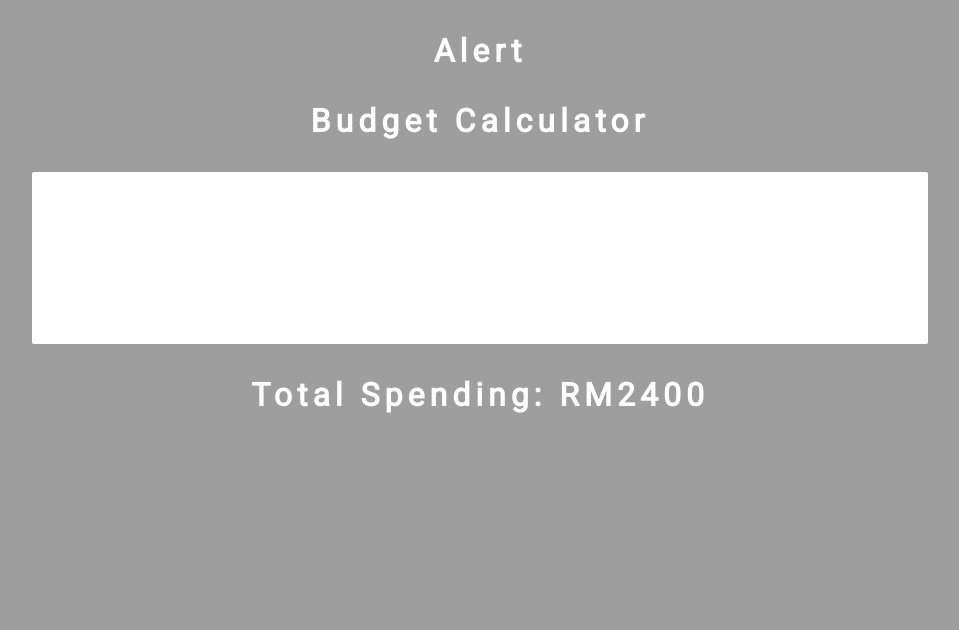
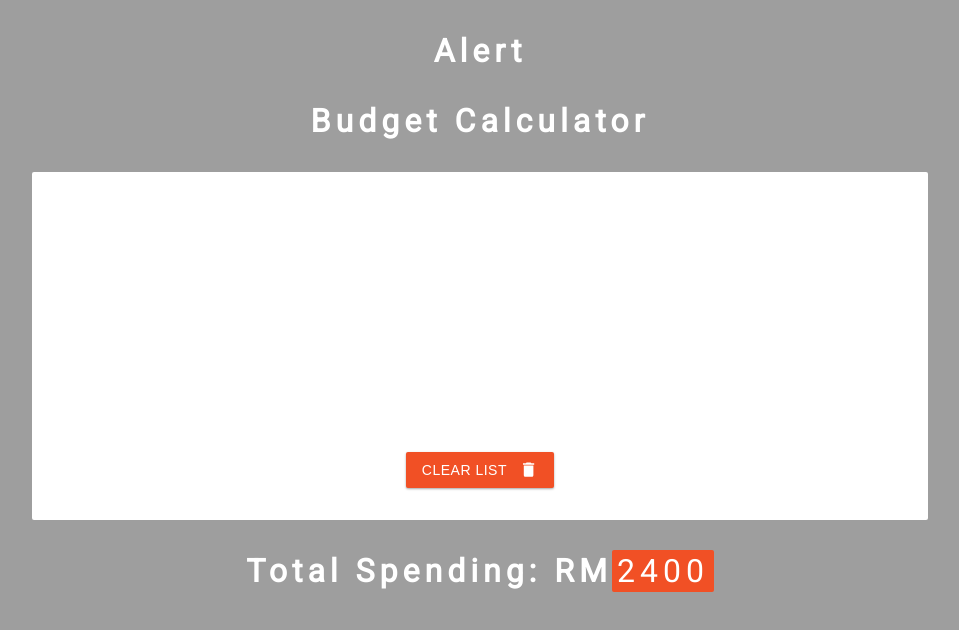
Before and after one commit to jojowabbit/react-budget-calculator-app, a React (Create React App) app: page / in a window 1280 px wide. Shown: the top 630 px of the page, without its empty margins (160-1119 px from the left). Built offline with nearby package versions, Linux system fonts and the light colour scheme.

Commit message:
ExpenseList setup

```diff
--- a/src/App.js
+++ b/src/App.js
@@ -37,9 +37,11 @@
       </main>
       <h1>
         total spending: RM
-        {expenses.reduce((acc, cur) => {
-          return (acc += cur.amount);
-        }, 0)}
+        <span className="total">
+          {expenses.reduce((acc, cur) => {
+            return (acc += cur.amount);
+          }, 0)}
+        </span>
       </h1>
     </>
   );
--- a/src/components/ExpenseItem.js
+++ b/src/components/ExpenseItem.js
@@ -1,6 +1,7 @@
 import React from "react";
 
-const ExpenseItem = () => {
+const ExpenseItem = ({ expense }) => {
+  console.log(expense);
   return <h1>ExpenseItem</h1>;
 };
 
--- a/src/components/ExpenseList.js
+++ b/src/components/ExpenseList.js
@@ -1,9 +1,23 @@
 import React from "react";
+import { MdDelete } from "react-icons/md";
 
 import Item from "./ExpenseItem";
 
-const ExpenseList = () => {
-  return <h1>ExpenseList</h1>;
+const ExpenseList = ({ expenses }) => {
+  return (
+    <>
+      <ul className="list">
+        {expenses.map((expense) => {
+          return <Item key={expense.id} expense={expense} />;
+        })}
+      </ul>
+      {expenses.length > 0 && (
+        <button className="btn">
+          clear list <MdDelete className="btn-icon" />
+        </button>
+      )}
+    </>
+  );
 };
 
 export default ExpenseList;
```
